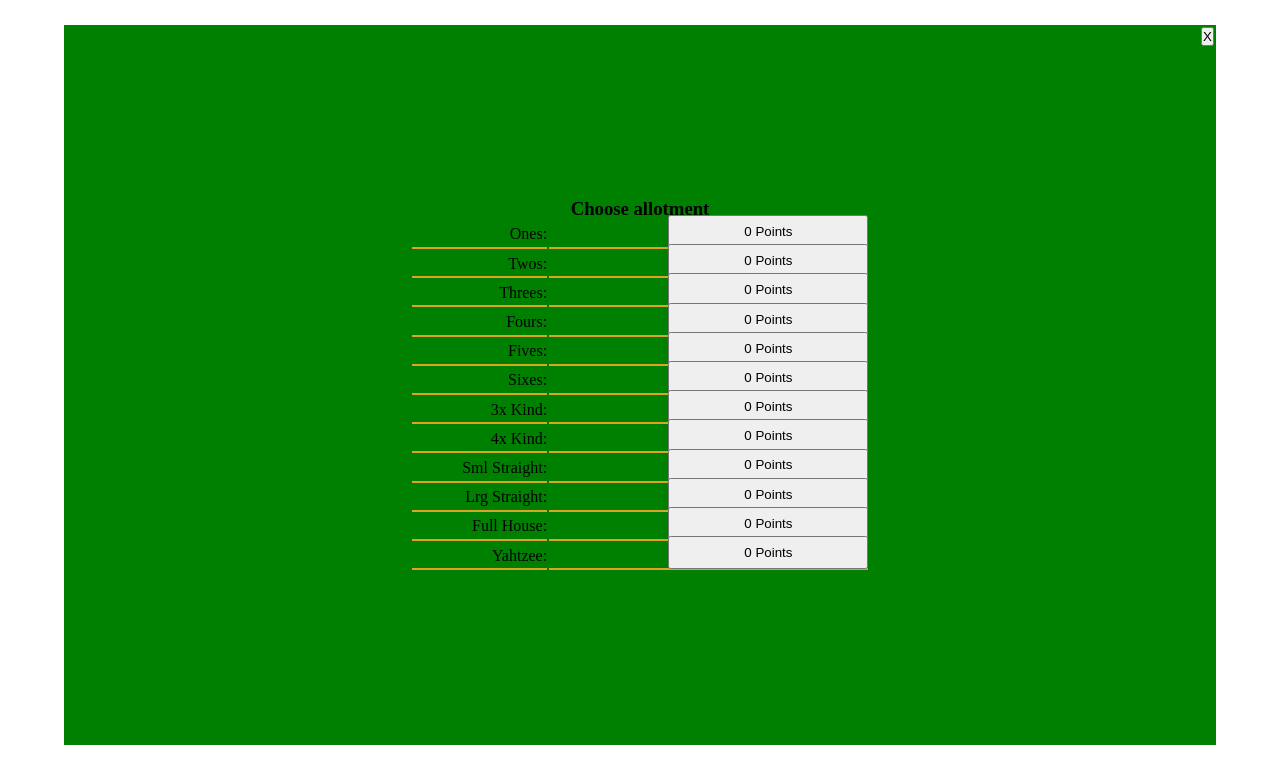
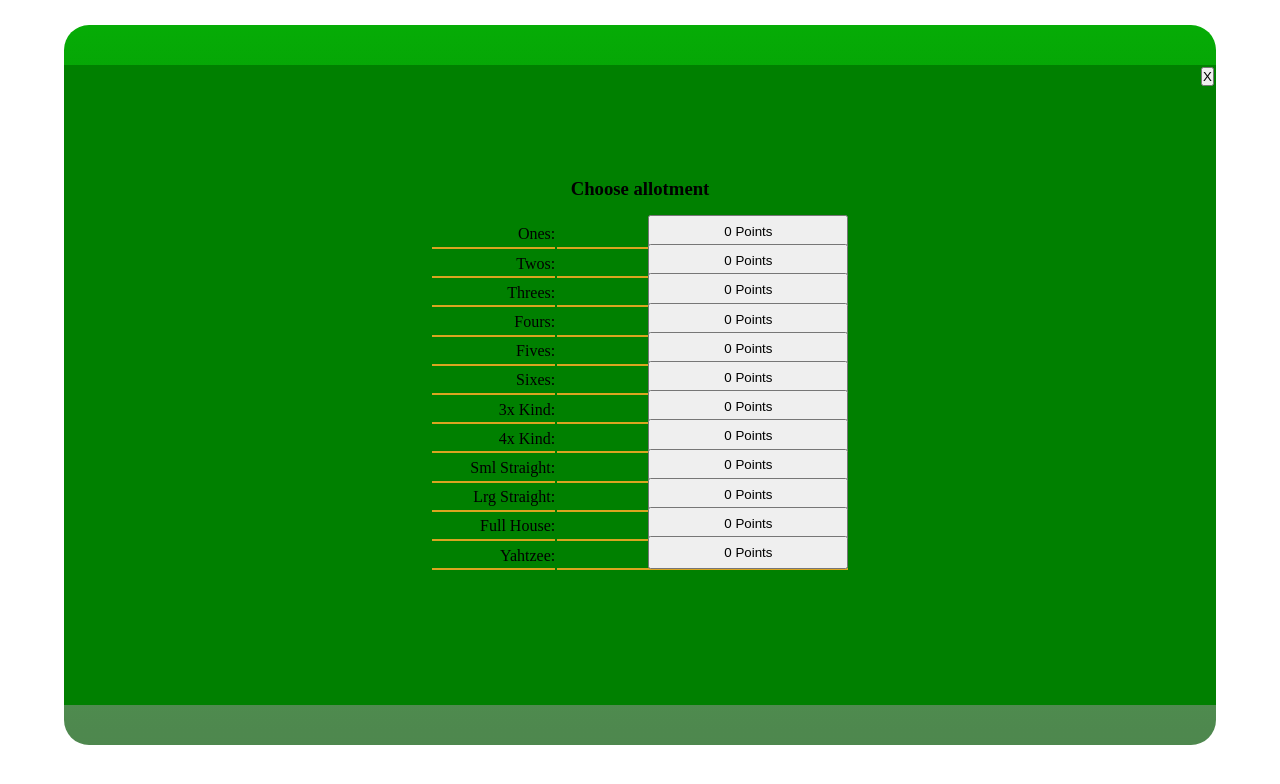
Before and after one commit to 1010-Studios/Yahtzoo, a plain HTML site: page index.html in a window 1280 px wide. Both pictures are taken after a click on the button "Check Score!". Drawn offline with Linux system fonts and the light colour scheme.

Commit message:
Score screen clean up

```diff
--- a/app.js
+++ b/app.js
@@ -13,7 +13,7 @@ let holdArr = [];
 let diceArr = [];
 
 /*
-----------Dice Rolling and Drawing------------
+----------Dice Rolling------------
 */
 
 function roll(){
@@ -25,8 +25,6 @@ function roll(){
 
     return diceArr;
 }
-
-
 
 
 /*
@@ -45,6 +43,7 @@ $btnCheckScore.addEventListener("click", function() {
     console.log(determineScores(diceArr, holdArr));
     toggleScoreScreen(determineScores(diceArr, holdArr));
 })
+
 
 /*
 ----------Rendering------------
@@ -90,6 +89,7 @@ function toggleScoreScreen(scoreArr) {
     $windowScores.classList.toggle("hidden");
 }
 
+
 /*
 ----------Drag and Drop Dice Functionality------------
 */
@@ -120,12 +120,13 @@ function drop(ev){
     drawDice(diceArr, holdArr)
 }
 
+
 /*
 ----------Scoring------------
 */
 function determineScores(hold, dice) {
     const scoreArr = hold.concat(...dice).sort();
-    drawDice([], []);
+    // drawDice([], []);
     let score = [0, 0, 0, 0, 0, 0, 0, 0, 0, 0, 0, 0];
 
     //Upper Board Scores
@@ -187,6 +188,7 @@ function determineScores(hold, dice) {
     return score;
 }
 
+
 /*
 ----------Players------------
 */
--- a/index.html
+++ b/index.html
@@ -30,10 +30,11 @@
             </div>
             <div class="scoreboard">
             </div>
+        </div>
         <div class="score--container hidden">
             <button class="btn--close" id="btn--close">X</button>
+            <h3>Choose allotment</h3>
             <table class = "score--selection">
-                    <h3>Choose allotment</h3>
                 <tr><td>Ones:</td><td><button class="btn--score" value="0">1</button></td></tr>
                 <tr><td>Twos:</td><td><button class="btn--score" value="0">2</button></td></tr>
                 <tr><td>Threes:</td><td><button class="btn--score" value="0">3</button></td></tr>
@@ -48,7 +49,6 @@
                 <tr><td>Yahtzee:</td><td><button class="btn--score" value="0">12</button></td></tr>
             </table>
         </div>
-        </div>
 
     </body>
 </html>
--- a/styles.css
+++ b/styles.css
@@ -11,6 +11,7 @@ body{
 }
 
 .main--container{
+    position: absolute;
     display: flex;
     flex-direction: column;
     align-items: center;
@@ -115,21 +116,21 @@ body{
     flex-direction: column;
     align-items: center;
     justify-content: center;
-    width: 100%;
-    height: 100%;
+    width: 90%;
+    height: 80%;
     text-align: center;
+    z-index: 999;
 
 }
 
 .score--selection{
-    /* border: 2px solid blue; */
+    padding: 20px;
     width: 40%;
     text-align:right;
 }
 
 .score--selection td{
     border-bottom: 2px solid goldenrod;
-    /* padding: 2px; */
     height: 1.7rem;
 
 }
@@ -141,6 +142,9 @@ body{
     height: 130%;
     max-width: 200px;
     max-height: 40px;
+    outline: 0;
+    /* border: none; */
+    /* border-radius: 7px; */
 }
 
 .btn--close{
```
Lines whose indentation alone changed are shown as unchanged.
